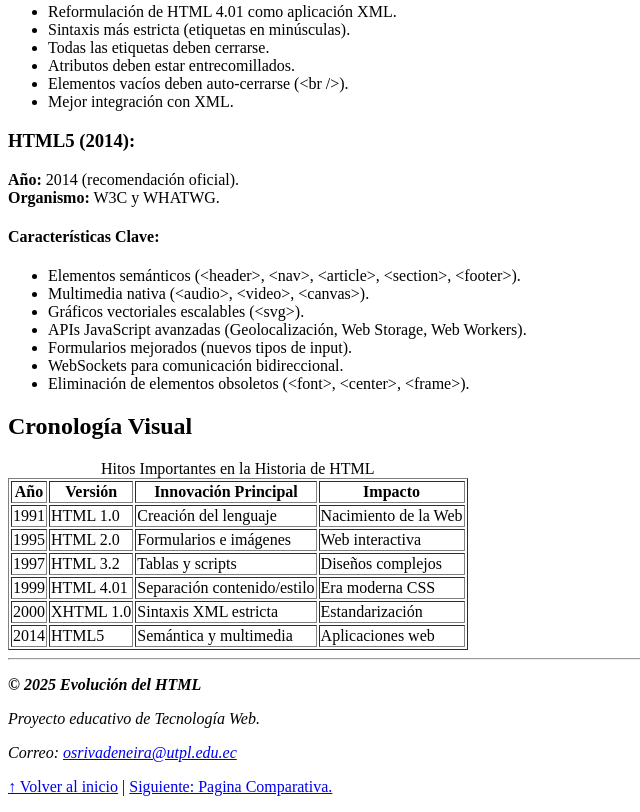
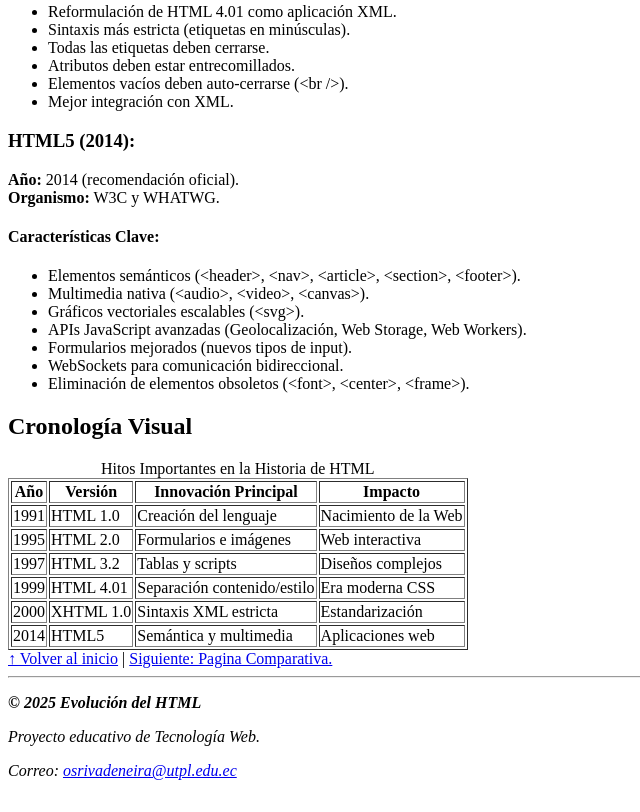
Before and after one commit to Steven-RL/proyectoWeb, a plain HTML site: page lineatiempo.html in a window 1280 px wide. Shown: the part 1931-2743 px from the top of the page, without its empty margins (0-640 px from the left). Drawn offline with Linux system fonts and the light colour scheme.

Commit message:
Arregle el footer y agrege un div

```diff
--- a/lineatiempo.html
+++ b/lineatiempo.html
@@ -206,6 +206,12 @@
         </section>
     </main>
 
+    <div>
+        <nav>
+            <a href="#top">↑ Volver al inicio</a> |
+            <a href="comparativa.html">Siguiente: Pagina Comparativa.</a>
+        </nav>
+    </div>
     <footer>
         <hr>
         <address>
@@ -213,10 +219,6 @@
             <p>Proyecto educativo de Tecnología Web.</p>
             <p>Correo: <a href="mailto:osrivadeneira@utpl.edu.ec">osrivadeneira@utpl.edu.ec</a></p>
         </address>
-        <p>
-            <a href="#top">↑ Volver al inicio</a> |
-            <a href="comparativa.html">Siguiente: Pagina Comparativa.</a>
-        </p>
     </footer>
 </body>
 </html>
```
Also changed, not shown: comparativa.html (+7 -4 lines), contacto.html (+5 -4 lines), ventajas.html (+6 -5 lines).
